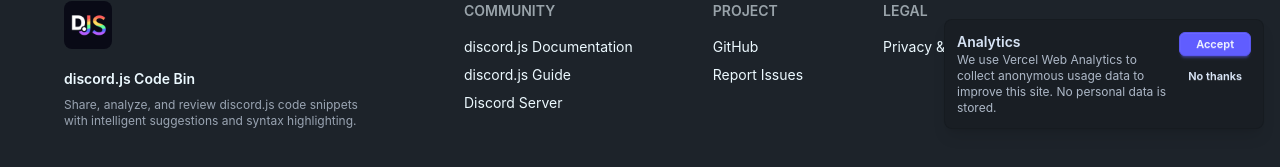
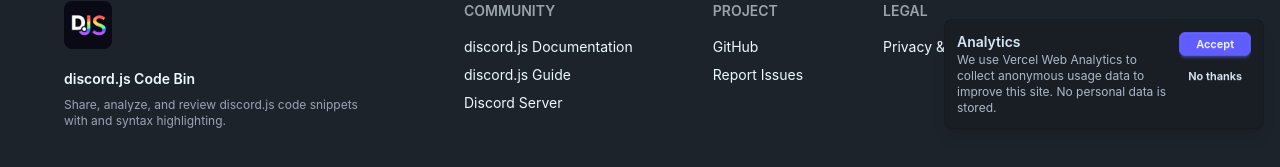
Before and after one commit to joeyk710/discord.js-codebin, a Next.js app: page / in a window 1280 px wide. Shown: the part 655-822 px from the top of the page. Built offline with nearby package versions, Linux system fonts and the light colour scheme.

Commit message:
fix(footer): correct footer description text for clarity

```diff
--- a/components/Footer.tsx
+++ b/components/Footer.tsx
@@ -96,7 +96,7 @@
           </div>
           <p className="text-sm font-semibold">discord.js Code Bin</p>
           <p className="text-xs text-base-content/60 max-w-xs">
-            Share, analyze, and review discord.js code snippets with intelligent suggestions and syntax highlighting.
+            Share, analyze, and review discord.js code snippets with and syntax highlighting.
           </p>
         </aside>
 
```
